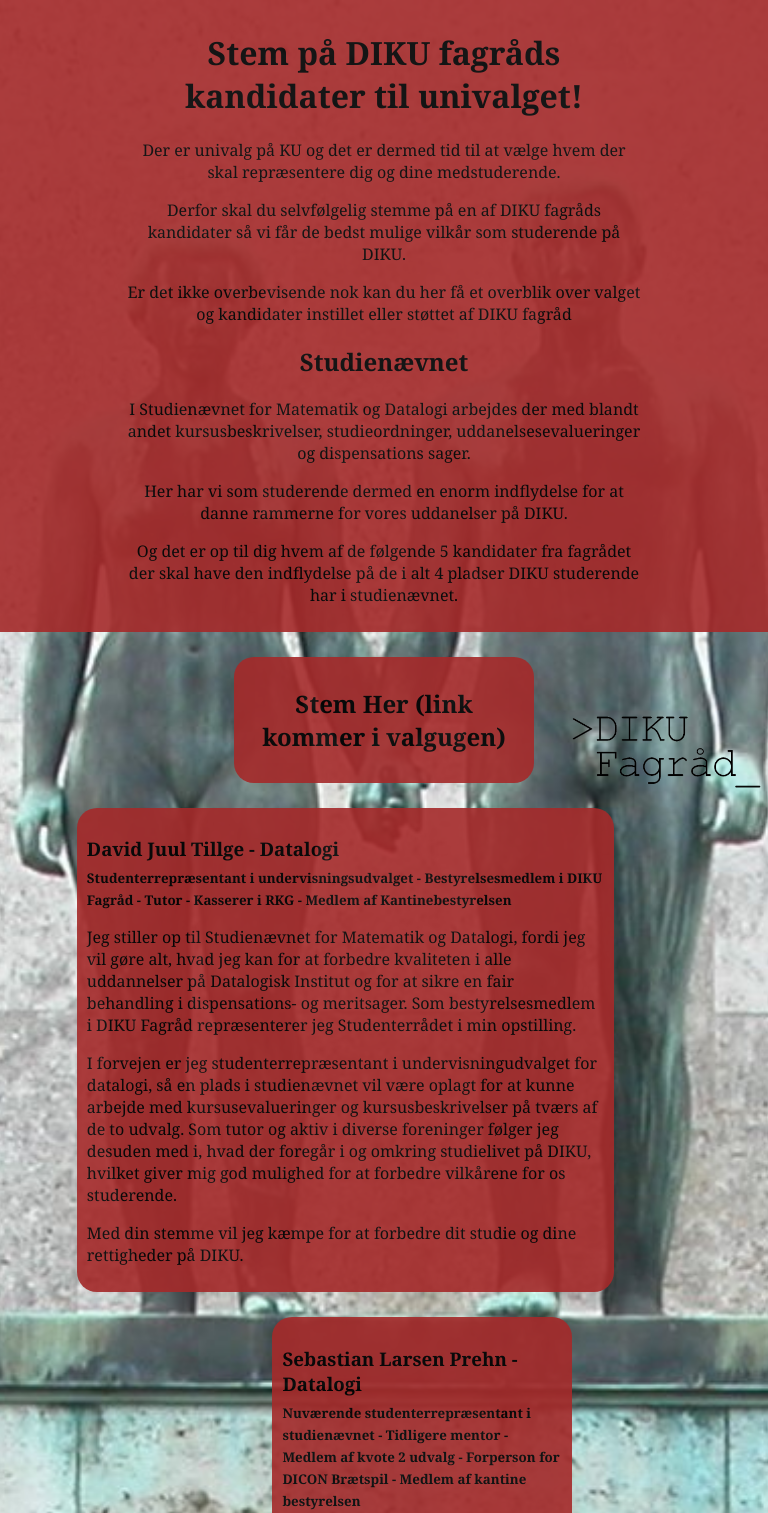
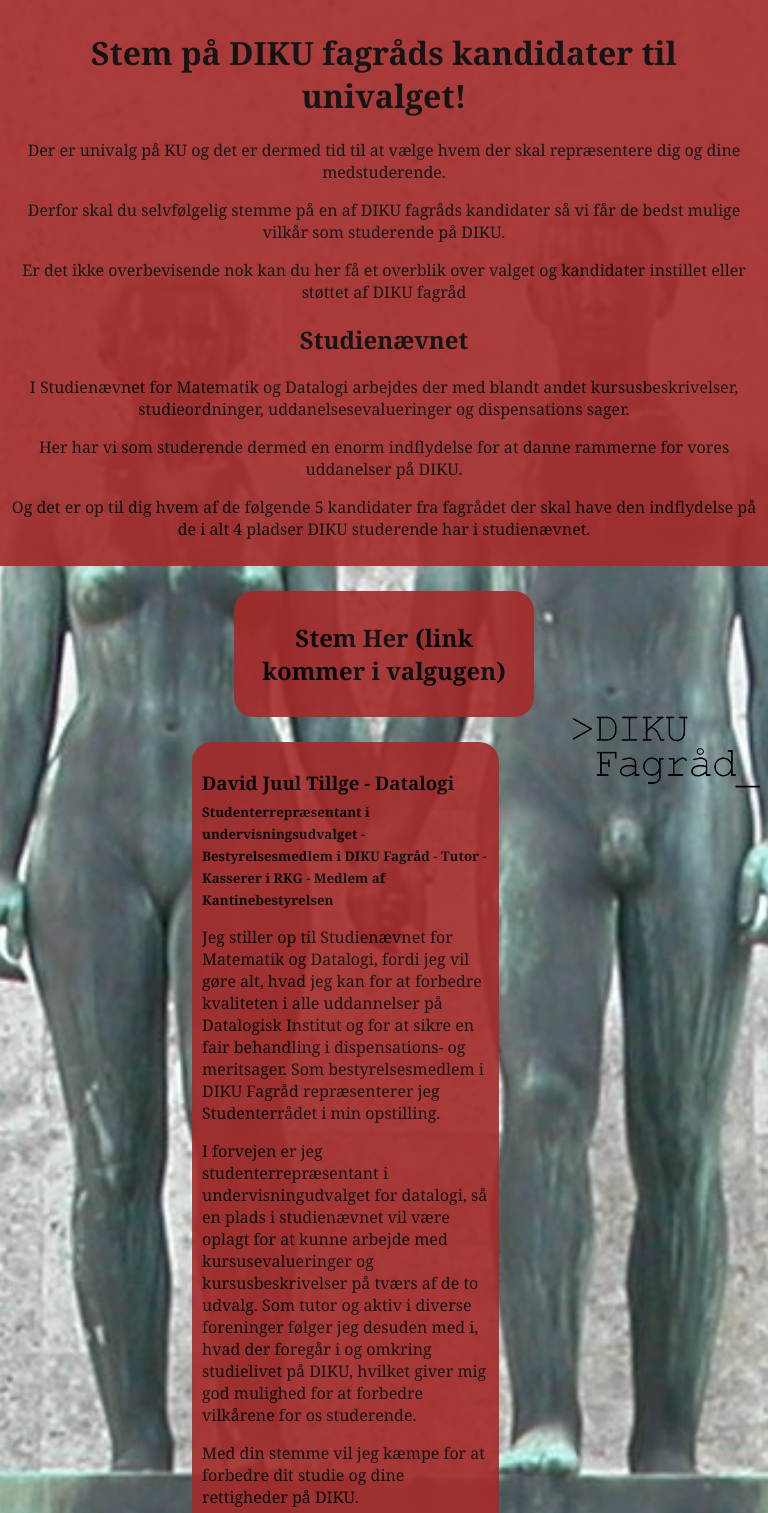
Before and after one commit to stemdiku/stemdiku-github.io, a plain HTML site: page index.html in a window 768 px wide. Shown: the top 1513 px of the page. Drawn offline with Linux system fonts and the light colour scheme.

Commit message:
;))))))))

```diff
--- a/style.css
+++ b/style.css
@@ -162,11 +162,15 @@ b {
 }
 
 
-@media only screen and (max-width: 768px) {
+@media only screen and (max-width: 767px) {
   #box2 {
     width: 70%; /* Change the width to 100% for screens smaller than 768px */
   }
-  #textbox {
-    width: 70%; /* Change the width to 100% for screens smaller than 768px */
+}
+
+@media only screen and (min-width: 768px) {
+  #box2 {
+    width: 40%; /* Change the width to 100% for screens smaller than 768px */
   }
+
 }
```
